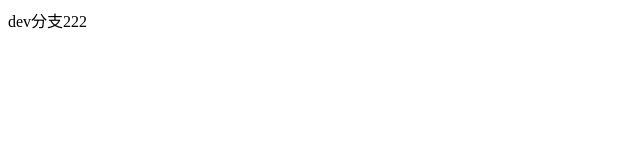
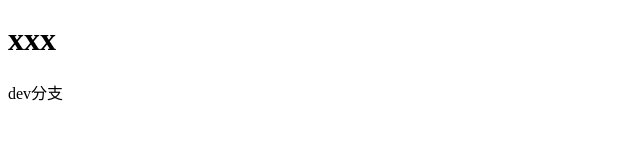
Before and after one commit to hzy18/-, a plain HTML site: page index.html in a window 1280 px wide. Shown: the whole page, without its empty margins (0-640 px from the left). Drawn offline with Linux system fonts and the light colour scheme.

Commit message:
dev分支

```diff
--- a/index.html
+++ b/index.html
@@ -8,7 +8,10 @@
 </head>
 
 <body>
-    dev分支222
+    <h1>xxx</h1>
+    <div>
+        dev分支
+    </div>
 </body>
 
 </html>
```
